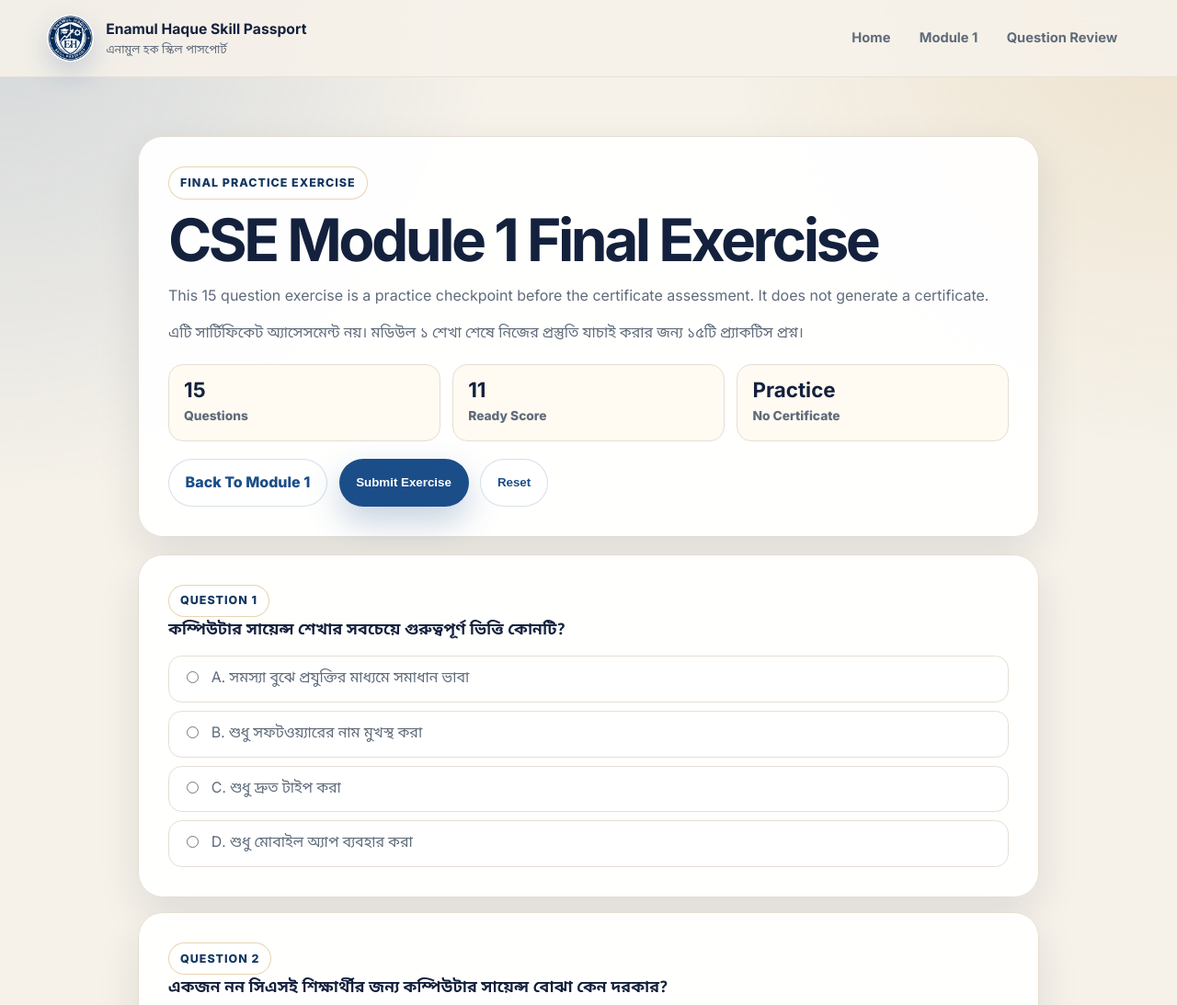
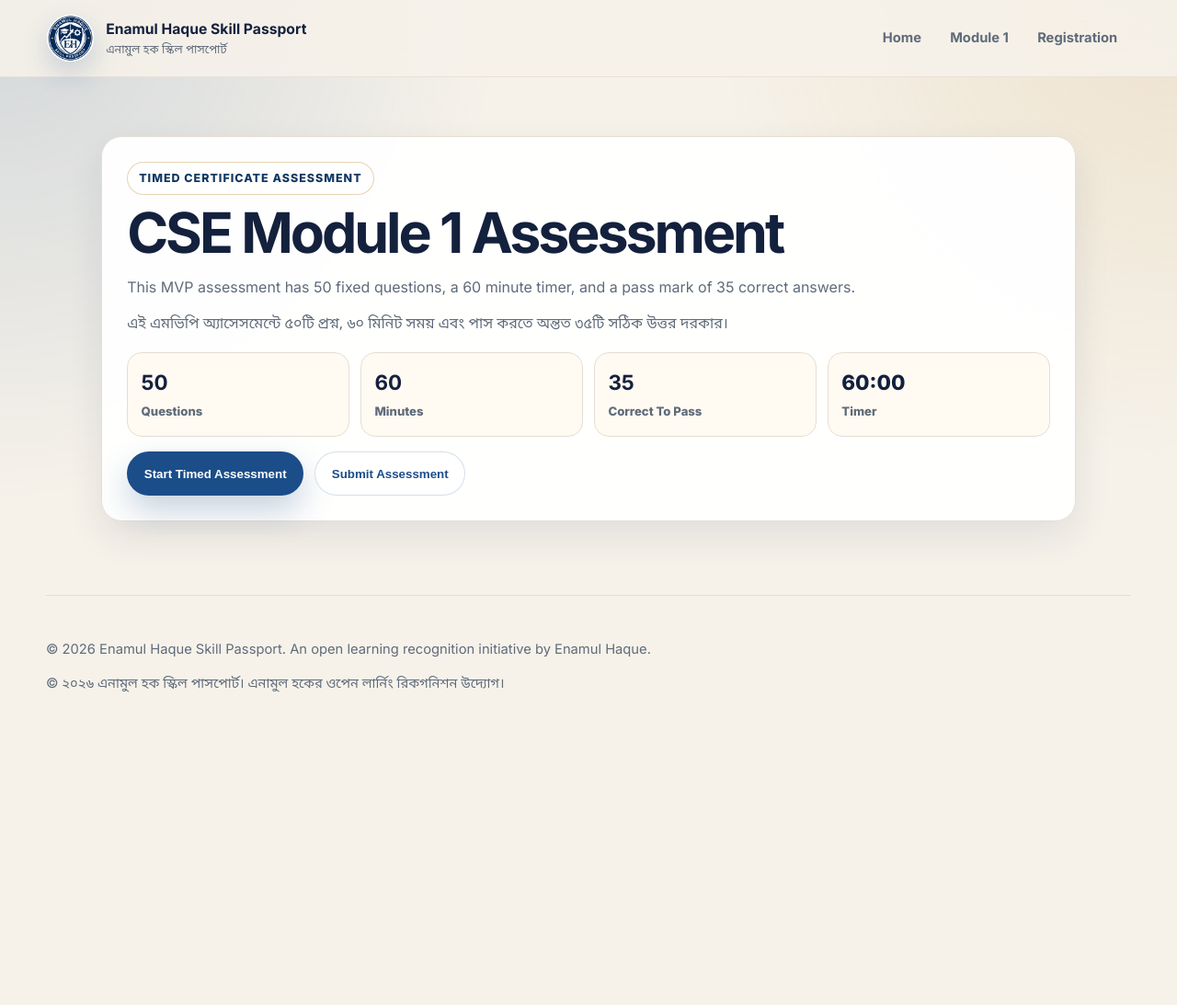
Before and after one commit to haquenam/enamul-haque-skill-passport, a plain HTML site: page cse-module-1-final-exercise.html in a window 1280 px wide. Shown: the top 1093 px of the page at 92% size. After the commit the page ends 820 px from the top, so only its background shows below. Drawn offline with Linux system fonts and the light colour scheme.

Commit message:
Add MVP timed assessment page

```diff
--- a/cse-module-1-final-exercise.html
+++ b/cse-module-1-final-exercise.html
@@ -3,169 +3,64 @@
 <head>
   <meta charset="UTF-8" />
   <meta name="viewport" content="width=device-width, initial-scale=1.0" />
-  <title>CSE Module 1 Final Exercise | Enamul Haque Skill Passport</title>
-  <meta name="description" content="Final exercise for CSC For Non CSC Students Module 1." />
+  <title>CSE Module 1 Timed Assessment | Enamul Haque Skill Passport</title>
   <link rel="icon" href="assets/ehsp-logo.png" type="image/png" />
   <link rel="preconnect" href="https://fonts.googleapis.com">
   <link rel="preconnect" href="https://fonts.gstatic.com" crossorigin>
   <link href="https://fonts.googleapis.com/css2?family=Inter:wght@400;500;600;700;800&family=Noto+Sans+Bengali:wght@400;500;600;700;800&display=swap" rel="stylesheet">
   <link rel="stylesheet" href="styles.css" />
   <style>
-    .exercise-shell { width: min(980px, calc(100% - 2rem)); margin-inline: auto; padding: clamp(2rem, 5vw, 4rem) 0; }
-    .exercise-hero, .exercise-card, .result-box { padding: clamp(1.2rem, 3vw, 2rem); border: 1px solid var(--line); border-radius: 1.7rem; background: rgba(255,255,255,0.94); box-shadow: 0 18px 45px rgba(20,33,61,0.10); }
-    .exercise-hero h1 { margin: 0.8rem 0 0.8rem; font-size: clamp(2.2rem, 5vw, 4rem); line-height: 1; letter-spacing: -0.055em; }
-    .exercise-hero p, .exercise-card p { color: var(--muted); }
-    .exercise-summary { display: grid; grid-template-columns: repeat(3, minmax(0, 1fr)); gap: 0.85rem; margin-top: 1.2rem; }
-    .summary-card { padding: 1rem; border: 1px solid var(--line); border-radius: 1rem; background: #fffaf2; }
-    .summary-card strong { display: block; color: var(--ink); font-size: 1.4rem; line-height: 1; }
-    .summary-card span { display: block; margin-top: 0.35rem; color: var(--muted); font-weight: 800; font-size: 0.86rem; }
-    .question-area { display: grid; gap: 1rem; margin-top: 1.2rem; }
-    .exercise-card h3 { margin: 0 0 0.8rem; font-family: "Noto Sans Bengali", "Inter", system-ui, sans-serif; font-size: 1.08rem; line-height: 1.7; }
-    .option-list { display: grid; gap: 0.55rem; margin: 0; padding: 0; list-style: none; }
-    .option-list label { display: flex; gap: 0.7rem; align-items: flex-start; padding: 0.75rem 0.85rem; border: 1px solid var(--line); border-radius: 0.9rem; background: #ffffff; color: var(--muted); font-family: "Noto Sans Bengali", "Inter", system-ui, sans-serif; line-height: 1.55; cursor: pointer; }
-    .option-list input { margin-top: 0.25rem; }
-    .option-list label.correct { border-color: rgba(23,107,58,0.45); background: #eaf8f0; color: #176b3a; font-weight: 800; }
-    .option-list label.wrong { border-color: rgba(191,55,55,0.35); background: #fff1f1; color: #8a1f1f; }
-    .explanation { display: none; margin-top: 0.8rem; padding: 0.9rem; border-left: 5px solid var(--gold); border-radius: 0.8rem; background: #fffaf2; color: var(--muted); font-family: "Noto Sans Bengali", "Inter", system-ui, sans-serif; line-height: 1.65; }
-    .submitted .explanation { display: block; }
-    .result-box { display: none; margin-top: 1.2rem; border-left: 6px solid var(--gold); }
+    .exam-shell { width: min(1060px, calc(100% - 2rem)); margin: auto; padding: clamp(2rem, 5vw, 4rem) 0; }
+    .exam-panel, .question-card, .result-box { padding: clamp(1.1rem, 3vw, 1.7rem); border: 1px solid var(--line); border-radius: 1.4rem; background: rgba(255,255,255,.95); box-shadow: 0 16px 40px rgba(20,33,61,.09); }
+    .exam-panel h1 { font-size: clamp(2.1rem,5vw,3.8rem); line-height: 1; margin: .7rem 0; letter-spacing: -.05em; }
+    .exam-panel p, .question-card p { color: var(--muted); }
+    .exam-meta { display: grid; grid-template-columns: repeat(4,1fr); gap: .75rem; margin-top: 1rem; }
+    .meta-card { padding: .9rem; border: 1px solid var(--line); border-radius: 1rem; background: #fffaf2; }
+    .meta-card strong { display: block; font-size: 1.4rem; color: var(--ink); }
+    .meta-card span { font-size: .82rem; font-weight: 800; color: var(--muted); }
+    .timer { font-weight: 900; color: #8a1f1f; }
+    .question-area { display: grid; gap: 1rem; margin-top: 1rem; }
+    .question-card h3 { font-family: "Noto Sans Bengali", "Inter", sans-serif; line-height: 1.65; }
+    .options { list-style: none; padding: 0; margin: 0; display: grid; gap: .55rem; }
+    .options label { display: flex; gap: .65rem; padding: .75rem; border: 1px solid var(--line); border-radius: .85rem; color: var(--muted); font-family: "Noto Sans Bengali", "Inter", sans-serif; line-height: 1.55; cursor: pointer; }
+    .result-box { display: none; margin-top: 1rem; border-left: 6px solid var(--gold); }
     .result-box.show { display: block; }
-    .result-box h2 { margin: 0 0 0.5rem; font-size: clamp(1.4rem, 3vw, 2.2rem); }
-    .exercise-actions { display: flex; flex-wrap: wrap; gap: 0.8rem; margin-top: 1.2rem; }
-    .bn { font-family: "Noto Sans Bengali", "Inter", system-ui, sans-serif; }
-    @media (max-width: 760px) { .exercise-summary { grid-template-columns: 1fr; } }
+    .actions { display: flex; gap: .75rem; flex-wrap: wrap; margin-top: 1rem; }
+    .locked { opacity: .72; pointer-events: none; }
+    .bn { font-family: "Noto Sans Bengali", "Inter", sans-serif; }
+    @media(max-width:760px) { .exam-meta { grid-template-columns: 1fr; } }
   </style>
 </head>
 <body>
   <header class="site-header">
-    <a class="brand" href="index.html" aria-label="Enamul Haque Skill Passport home">
-      <img src="assets/ehsp-logo.png" alt="Enamul Haque Skill Passport logo" style="width:3.2rem;height:3.2rem;border-radius:50%;object-fit:cover;box-shadow:0 12px 30px rgba(27,77,137,0.20);background:#ffffff;" />
+    <a class="brand" href="index.html">
+      <img src="assets/ehsp-logo.png" alt="Enamul Haque Skill Passport logo" style="width:3.2rem;height:3.2rem;border-radius:50%;object-fit:cover;box-shadow:0 12px 30px rgba(27,77,137,.20);background:#fff;" />
       <span><strong>Enamul Haque Skill Passport</strong><small>এনামুল হক স্কিল পাসপোর্ট</small></span>
     </a>
-    <nav class="nav-links" aria-label="Primary navigation"><a href="index.html">Home</a><a href="cse-module-1.html">Module 1</a><a href="question-review.html">Question Review</a></nav>
+    <nav class="nav-links"><a href="index.html">Home</a><a href="cse-module-1.html">Module 1</a><a href="cse-module-1-register.html">Registration</a></nav>
   </header>
-
-  <main class="exercise-shell">
-    <section class="exercise-hero">
-      <span class="eyebrow">Final Practice Exercise</span>
-      <h1>CSE Module 1 Final Exercise</h1>
-      <p>This 15 question exercise is a practice checkpoint before the certificate assessment. It does not generate a certificate.</p>
-      <p class="bn">এটি সার্টিফিকেট অ্যাসেসমেন্ট নয়। মডিউল ১ শেখা শেষে নিজের প্রস্তুতি যাচাই করার জন্য ১৫টি প্র্যাকটিস প্রশ্ন।</p>
-      <div class="exercise-summary" id="summaryCards"></div>
-      <div class="exercise-actions"><a class="button secondary" href="cse-module-1.html">Back To Module 1</a><button class="button primary" id="submitBtn" type="button">Submit Exercise</button><button class="button secondary" id="resetBtn" type="button">Reset</button></div>
-      <div class="result-box" id="resultBox" aria-live="polite"></div>
+  <main class="exam-shell">
+    <section class="exam-panel">
+      <span class="eyebrow">Timed Certificate Assessment</span>
+      <h1>CSE Module 1 Assessment</h1>
+      <p>This MVP assessment has 50 fixed questions, a 60 minute timer, and a pass mark of 35 correct answers.</p>
+      <p class="bn">এই এমভিপি অ্যাসেসমেন্টে ৫০টি প্রশ্ন, ৬০ মিনিট সময় এবং পাস করতে অন্তত ৩৫টি সঠিক উত্তর দরকার।</p>
+      <div class="exam-meta"><div class="meta-card"><strong>50</strong><span>Questions</span></div><div class="meta-card"><strong>60</strong><span>Minutes</span></div><div class="meta-card"><strong>35</strong><span>Correct To Pass</span></div><div class="meta-card"><strong id="timer" class="timer">60:00</strong><span>Timer</span></div></div>
+      <div class="actions"><button class="button primary" id="startBtn" type="button">Start Timed Assessment</button><button class="button secondary" id="submitBtn" type="button" disabled>Submit Assessment</button></div>
+      <div class="result-box" id="resultBox"></div>
     </section>
-
-    <section class="question-area" id="questionArea" aria-live="polite"></section>
+    <section id="questionArea" class="question-area"></section>
   </main>
-
   <footer class="site-footer"><p>© 2026 Enamul Haque Skill Passport. An open learning recognition initiative by Enamul Haque.</p><p class="bn">© ২০২৬ এনামুল হক স্কিল পাসপোর্ট। এনামুল হকের ওপেন লার্নিং রিকগনিশন উদ্যোগ।</p></footer>
-
   <script>
-    const questionArea = document.getElementById('questionArea');
-    const summaryCards = document.getElementById('summaryCards');
-    const submitBtn = document.getElementById('submitBtn');
-    const resetBtn = document.getElementById('resetBtn');
-    const resultBox = document.getElementById('resultBox');
-    let exercise = null;
-
-    function makeSummaryCard(value, label) {
-      return `<div class="summary-card"><strong>${value}</strong><span>${label}</span></div>`;
-    }
-
-    function renderSummary(data) {
-      const policy = data.exercisePolicy || {};
-      summaryCards.innerHTML = [
-        makeSummaryCard(policy.questionCount || data.questions.length, 'Questions'),
-        makeSummaryCard(policy.recommendedReadinessScore || 11, 'Ready Score'),
-        makeSummaryCard('Practice', 'No Certificate')
-      ].join('');
-    }
-
-    function renderQuestions(data) {
-      questionArea.innerHTML = data.questions.map((item, index) => {
-        const options = item.options.map((option, optionIndex) => `
-          <li>
-            <label data-question="${index}" data-option="${optionIndex}">
-              <input type="radio" name="question_${index}" value="${optionIndex}" />
-              <span>${String.fromCharCode(65 + optionIndex)}. ${option}</span>
-            </label>
-          </li>
-        `).join('');
-
-        return `
-          <article class="exercise-card" data-card="${index}">
-            <span class="eyebrow">Question ${index + 1}</span>
-            <h3>${item.question}</h3>
-            <ul class="option-list">${options}</ul>
-            <div class="explanation"><strong>Explanation:</strong> ${item.explanation}</div>
-          </article>
-        `;
-      }).join('');
-    }
-
-    function submitExercise() {
-      if (!exercise) return;
-      let score = 0;
-      const total = exercise.questions.length;
-      const recommended = exercise.exercisePolicy.recommendedReadinessScore || 11;
-
-      exercise.questions.forEach((item, index) => {
-        const selected = document.querySelector(`input[name="question_${index}"]:checked`);
-        const card = document.querySelector(`[data-card="${index}"]`);
-        card.classList.add('submitted');
-
-        const labels = card.querySelectorAll('label');
-        labels.forEach(label => {
-          const optionIndex = Number(label.dataset.option);
-          label.classList.remove('correct', 'wrong');
-          if (optionIndex === item.correctOptionIndex) label.classList.add('correct');
-        });
-
-        if (selected) {
-          const selectedIndex = Number(selected.value);
-          if (selectedIndex === item.correctOptionIndex) {
-            score += 1;
-          } else {
-            labels[selectedIndex].classList.add('wrong');
-          }
-        }
-      });
-
-      const ready = score >= recommended;
-      resultBox.classList.add('show');
-      resultBox.innerHTML = `
-        <h2>${ready ? 'Good readiness signal' : 'Review before assessment'}</h2>
-        <p>You scored <strong>${score} out of ${total}</strong>. Suggested readiness score is <strong>${recommended} out of ${total}</strong>.</p>
-        <p class="bn">আপনার স্কোর <strong>${score}/${total}</strong>। সার্টিফিকেট অ্যাসেসমেন্টের আগে অন্তত <strong>${recommended}/${total}</strong> স্কোর করা ভালো।</p>
-      `;
-      resultBox.scrollIntoView({ behavior: 'smooth', block: 'center' });
-    }
-
-    function resetExercise() {
-      document.querySelectorAll('input[type="radio"]').forEach(input => { input.checked = false; });
-      document.querySelectorAll('.exercise-card').forEach(card => { card.classList.remove('submitted'); });
-      document.querySelectorAll('label').forEach(label => { label.classList.remove('correct', 'wrong'); });
-      resultBox.classList.remove('show');
-      resultBox.innerHTML = '';
-      window.scrollTo({ top: 0, behavior: 'smooth' });
-    }
-
-    async function loadExercise() {
-      try {
-        const response = await fetch('data/cse-module-1-final-exercise.json', { cache: 'no-store' });
-        if (!response.ok) throw new Error('Final exercise could not be loaded.');
-        exercise = await response.json();
-        renderSummary(exercise);
-        renderQuestions(exercise);
-      } catch (error) {
-        questionArea.innerHTML = `<div class="exercise-card"><p>${error.message}</p></div>`;
-      }
-    }
-
-    submitBtn.addEventListener('click', submitExercise);
-    resetBtn.addEventListener('click', resetExercise);
-    loadExercise();
+    const timerEl=document.getElementById('timer'),startBtn=document.getElementById('startBtn'),submitBtn=document.getElementById('submitBtn'),questionArea=document.getElementById('questionArea'),resultBox=document.getElementById('resultBox');
+    let questions=[],remaining=3600,timer=null,started=false;
+    function fmt(s){const m=Math.floor(s/60),r=s%60;return String(m).padStart(2,'0')+':'+String(r).padStart(2,'0')}
+    async function loadQuestions(){const response=await fetch('data/cse-module-1-questions.json',{cache:'no-store'});const data=await response.json();questions=data.questions;}
+    function render(){questionArea.innerHTML=questions.map((x,i)=>'<article class="question-card"><span class="eyebrow">Question '+(i+1)+'</span><h3>'+x.q+'</h3><ul class="options">'+x.o.map((o,j)=>'<li><label><input type="radio" name="q'+i+'" value="'+j+'"/> <span>'+String.fromCharCode(65+j)+'. '+o+'</span></label></li>').join('')+'</ul></article>').join('')}
+    async function start(){if(started)return;started=true;await loadQuestions();render();startBtn.disabled=true;submitBtn.disabled=false;timer=setInterval(()=>{remaining--;timerEl.textContent=fmt(remaining);if(remaining<=0)submitExam()},1000)}
+    function submitExam(){if(timer)clearInterval(timer);let score=0;questions.forEach((x,i)=>{const s=document.querySelector('input[name="q'+i+'"]:checked');if(s&&Number(s.value)===x.c)score++});const pass=score>=35;questionArea.classList.add('locked');submitBtn.disabled=true;resultBox.classList.add('show');resultBox.innerHTML='<h2>'+(pass?'Passed':'Not passed')+'</h2><p>You scored <strong>'+score+' out of 50</strong>. Pass requirement is <strong>35 out of 50</strong>.</p><p class="bn">আপনার স্কোর <strong>'+score+'/50</strong>। পাস করতে দরকার <strong>35/50</strong>।</p><p>'+(pass?'You are eligible for certificate generation in the next certificate step.':'Please review Module 1 and try again later.')+'</p>';resultBox.scrollIntoView({behavior:'smooth',block:'center'})}
+    startBtn.addEventListener('click',start);submitBtn.addEventListener('click',submitExam);
   </script>
 </body>
 </html>
```
